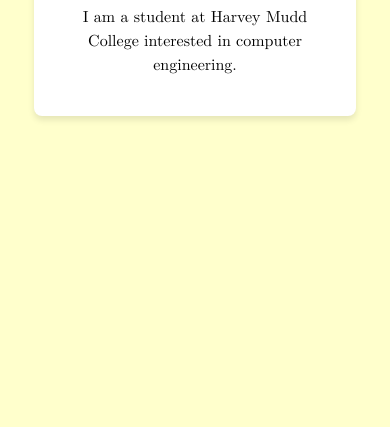
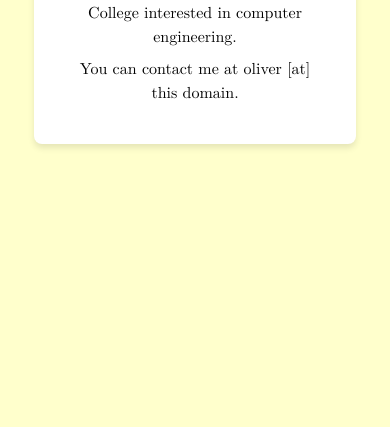
Before and after one commit to ohowe1/minimal-site, a plain HTML site: page index.html in a window 390 px wide. Shown: the part 417-844 px from the top of the page. Drawn offline with Linux system fonts and the light colour scheme.

Commit message:
add email and remove scroll bar on mobile

```diff
--- a/index.html
+++ b/index.html
@@ -20,6 +20,10 @@
     <p>
       I am a student at Harvey Mudd College interested in computer engineering.
     </p>
+
+    <p>
+      You can contact me at oliver [at] this domain.
+    </p>
   </div>
 </body>
 </html>
--- a/style.css
+++ b/style.css
@@ -28,7 +28,7 @@
   display: flex;
   justify-content: center;
   align-items: center;
-  height: 100vh;
+  min-height: 100vh;
   padding: var(--spacing);
 }
 
```
